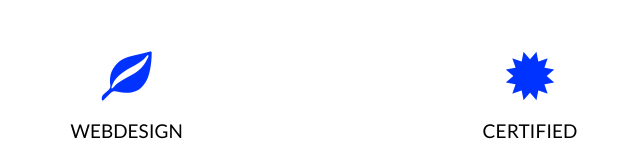
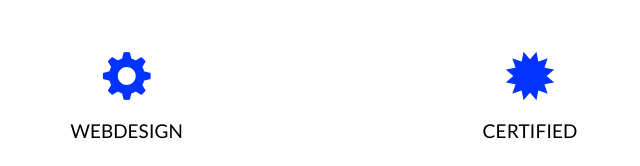
Before and after one commit to b1ai/bf, a plain HTML site: page index.html in a window 1280 px wide. Shown: the part 1434-1600 px from the top of the page, 110-750 px from the left. Drawn offline with nearby package versions, Linux system fonts and the light colour scheme.

Commit message:
Update index.html

```diff
--- a/index.html
+++ b/index.html
@@ -269,7 +269,7 @@
   <br><br>
   <div class="row slideanim">
     <div class="col-sm-4">
-      <span class="glyphicon glyphicon-leaf logo-small"></span>
+      <span class="glyphicon glyphicon-cog logo-small"></span>
       <h4>WEBDESIGN</h4>
       <p>100% Responsive Webdesign</p>
     </div>
```
